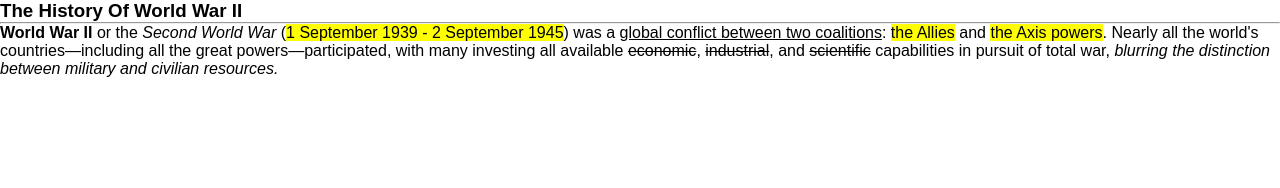
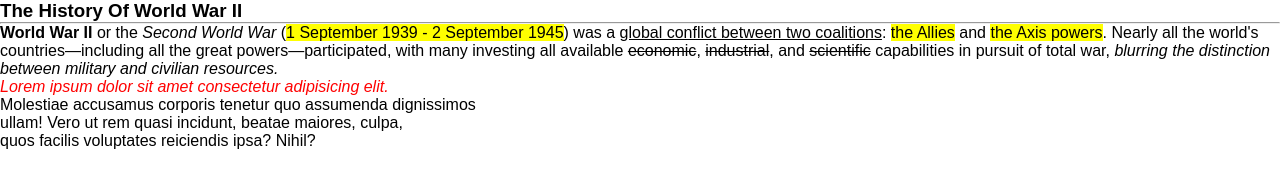
Before and after one commit to Naim78587/quiz_app, a plain HTML site: page index.html in a window 1280 px wide. Drawn offline with Linux system fonts and the light colour scheme.

Commit message:
version2

```diff
--- a/index.html
+++ b/index.html
@@ -16,5 +16,11 @@
         with many investing all available <del>economic</del>, <del>industrial</del>, and <del>scientific</del> capabilities
         in pursuit of total war, <i>blurring the distinction between military and civilian resources.</i>
     </p>
+    <p>
+        <i style="color: red;">Lorem ipsum dolor sit amet consectetur adipisicing elit.</i> <br>
+        Molestiae accusamus corporis tenetur quo assumenda dignissimos <br>
+        ullam! Vero ut rem quasi incidunt, beatae maiores, culpa, <br>
+        quos facilis voluptates reiciendis ipsa? Nihil?
+    </p>
 </body>
 </html>
```
